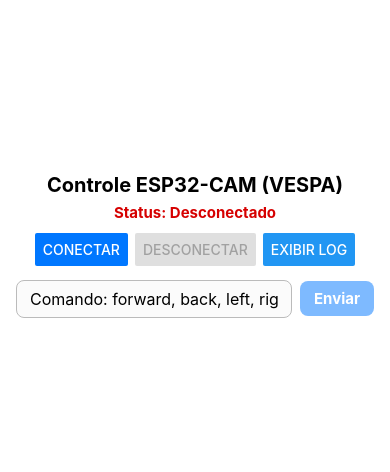
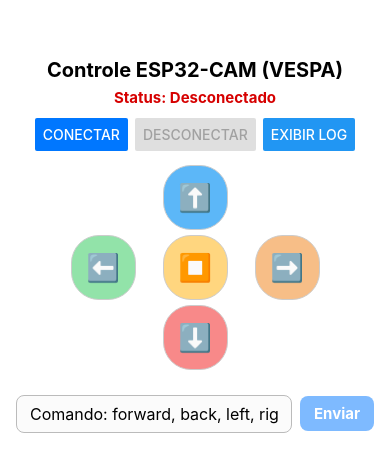
Before and after one commit to spacedwog/nuvem-tecnologica, a React Native app in the folder spacecworp/: screen / in a window 390 px wide. Shown: the part 172-644 px from the top of the page. Built offline with nearby package versions, Linux system fonts and the light colour scheme.

Commit message:
Commited

```diff
--- a/spacecworp/App.tsx
+++ b/spacecworp/App.tsx
@@ -26,20 +26,21 @@ export default function App() {
     }
   }
 
-  async function handleSendData() {
+  async function handleSendData(cmd?: string) {
     if (!isConnected) {
       setLog((prev) => [...prev, { time: new Date().toLocaleTimeString(), msg: "Não está conectado ao ESP32-CAM.", type: "error" }]);
       return;
     }
-    if (!textToSend.trim()) return;
-    setLog((prev) => [...prev, { time: new Date().toLocaleTimeString(), msg: "Enviando comando: " + textToSend, type: "sent" }]);
+    const toSend = (cmd !== undefined ? cmd : textToSend).trim();
+    if (!toSend) return;
+    setLog((prev) => [...prev, { time: new Date().toLocaleTimeString(), msg: "Enviando comando: " + toSend, type: "sent" }]);
     try {
-      const resp = await sendCommand(textToSend.trim());
+      const resp = await sendCommand(toSend);
       setLog((prev) => [...prev, { time: new Date().toLocaleTimeString(), msg: "Resposta: " + resp, type: "received" }]);
     } catch (e: any) {
       setLog((prev) => [...prev, { time: new Date().toLocaleTimeString(), msg: e.message, type: "error" }]);
     } finally {
-      setTextToSend('');
+      if (cmd === undefined) setTextToSend('');
     }
   }
 
@@ -48,6 +49,15 @@ export default function App() {
     setStatus(null);
     setLog((prev) => [...prev, { time: new Date().toLocaleTimeString(), msg: "Desconectado manualmente.", type: "closed" }]);
   }
+
+  // JOYSTICK COMMANDOS
+  const joystickCommands = [
+    { label: "⬆️", cmd: "forward", bg: "#5cb7f8" },
+    { label: "⬅️", cmd: "left", bg: "#92e3a9" },
+    { label: "⏹️", cmd: "stop", bg: "#ffd67f" },
+    { label: "➡️", cmd: "right", bg: "#f7be87" },
+    { label: "⬇️", cmd: "back", bg: "#f88989" },
+  ];
 
   return (
     <View style={styles.container}>
@@ -74,6 +84,51 @@ export default function App() {
         <Button title="Exibir log" onPress={() => setModalVisible(true)} />
       </View>
 
+      {/* JOYSTICK */}
+      <View style={styles.joystickWrapper}>
+        <View style={styles.joystickRow}>
+          <TouchableOpacity
+            onPress={() => handleSendData('forward')}
+            style={[styles.joystickButton, { backgroundColor: joystickCommands[0].bg }]}
+            disabled={!isConnected}
+          >
+            <Text style={styles.joystickText}>{joystickCommands[0].label}</Text>
+          </TouchableOpacity>
+        </View>
+        <View style={styles.joystickRow}>
+          <TouchableOpacity
+            onPress={() => handleSendData('left')}
+            style={[styles.joystickButton, { backgroundColor: joystickCommands[1].bg }]}
+            disabled={!isConnected}
+          >
+            <Text style={styles.joystickText}>{joystickCommands[1].label}</Text>
+          </TouchableOpacity>
+          <TouchableOpacity
+            onPress={() => handleSendData('stop')}
+            style={[styles.joystickButton, { backgroundColor: joystickCommands[2].bg }]}
+            disabled={!isConnected}
+          >
+            <Text style={styles.joystickText}>{joystickCommands[2].label}</Text>
+          </TouchableOpacity>
+          <TouchableOpacity
+            onPress={() => handleSendData('right')}
+            style={[styles.joystickButton, { backgroundColor: joystickCommands[3].bg }]}
+            disabled={!isConnected}
+          >
+            <Text style={styles.joystickText}>{joystickCommands[3].label}</Text>
+          </TouchableOpacity>
+        </View>
+        <View style={styles.joystickRow}>
+          <TouchableOpacity
+            onPress={() => handleSendData('back')}
+            style={[styles.joystickButton, { backgroundColor: joystickCommands[4].bg }]}
+            disabled={!isConnected}
+          >
+            <Text style={styles.joystickText}>{joystickCommands[4].label}</Text>
+          </TouchableOpacity>
+        </View>
+      </View>
+
       <View style={styles.sendRow}>
         <TextInput
           style={styles.textInput}
@@ -87,7 +142,7 @@ export default function App() {
             styles.sendButton,
             textToSend.trim() && isConnected ? {} : styles.sendButtonDisabled
           ]}
-          onPress={handleSendData}
+          onPress={() => handleSendData()}
           disabled={!textToSend.trim() || !isConnected}
         >
           <Text style={styles.sendButtonText}>Enviar</Text>
@@ -169,10 +224,41 @@ const styles = StyleSheet.create({
     opacity: 0.5,
   },
   sendButtonText: { color: '#fff', fontWeight: 'bold', fontSize: 15 },
+
   statusBox: {
     padding: 12, marginVertical: 6, borderRadius: 10,
     backgroundColor: "#f2f9ff", alignSelf: "stretch", marginHorizontal: 12
   },
+
+  joystickWrapper: {
+    flexDirection: 'column', alignItems: 'center', marginBottom: 20,
+  },
+  joystickRow: {
+    flexDirection: 'row',
+    justifyContent: 'center',
+    marginBottom: 5,
+    gap: 9,
+  },
+  joystickButton: {
+    width: 65,
+    height: 65,
+    borderRadius: 28,
+    justifyContent: 'center',
+    alignItems: 'center',
+    marginHorizontal: 9,
+    backgroundColor: '#eee',
+    elevation: 5,
+    borderWidth: 1,
+    borderColor: '#ccc',
+    opacity: 1,
+  },
+  joystickText: {
+    fontSize: 27,
+    fontWeight: 'bold',
+    color: '#1c1c1c',
+    textAlign: 'center'
+  },
+
   modalOverlay: { flex: 1, backgroundColor: 'rgba(0,0,0,0.18)', justifyContent: 'center', alignItems: 'center', },
   card: {
     width: '94%',
```
Also changed, not shown: 1 other file (tests, documents, lock files or other folders).
